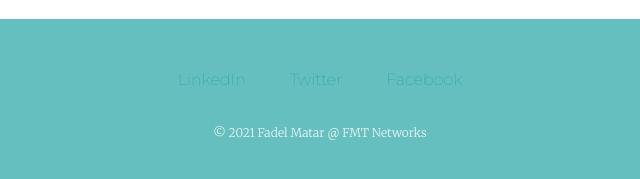
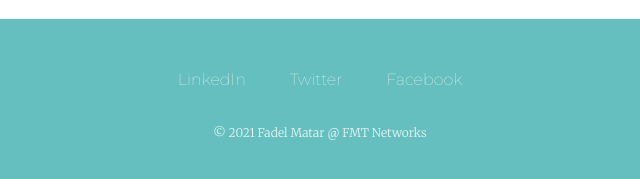
Before and after one commit to fastodigama/resume, a plain HTML site: page index.html in a window 1280 px wide. Shown: the part 2299-2478 px from the top of the page, 320-960 px from the left. Drawn offline with Linux system fonts and the light colour scheme.

Commit message:
Update styles.css

```diff
--- a/css/styles.css
+++ b/css/styles.css
@@ -110,7 +110,7 @@ width: 30%
 
 .footer-link {
 
-  color: #11999E;
+  color: white;
   font-family: 'Montserrat', serif;
   margin: 10px 20px;
   text-decoration: none;
```
